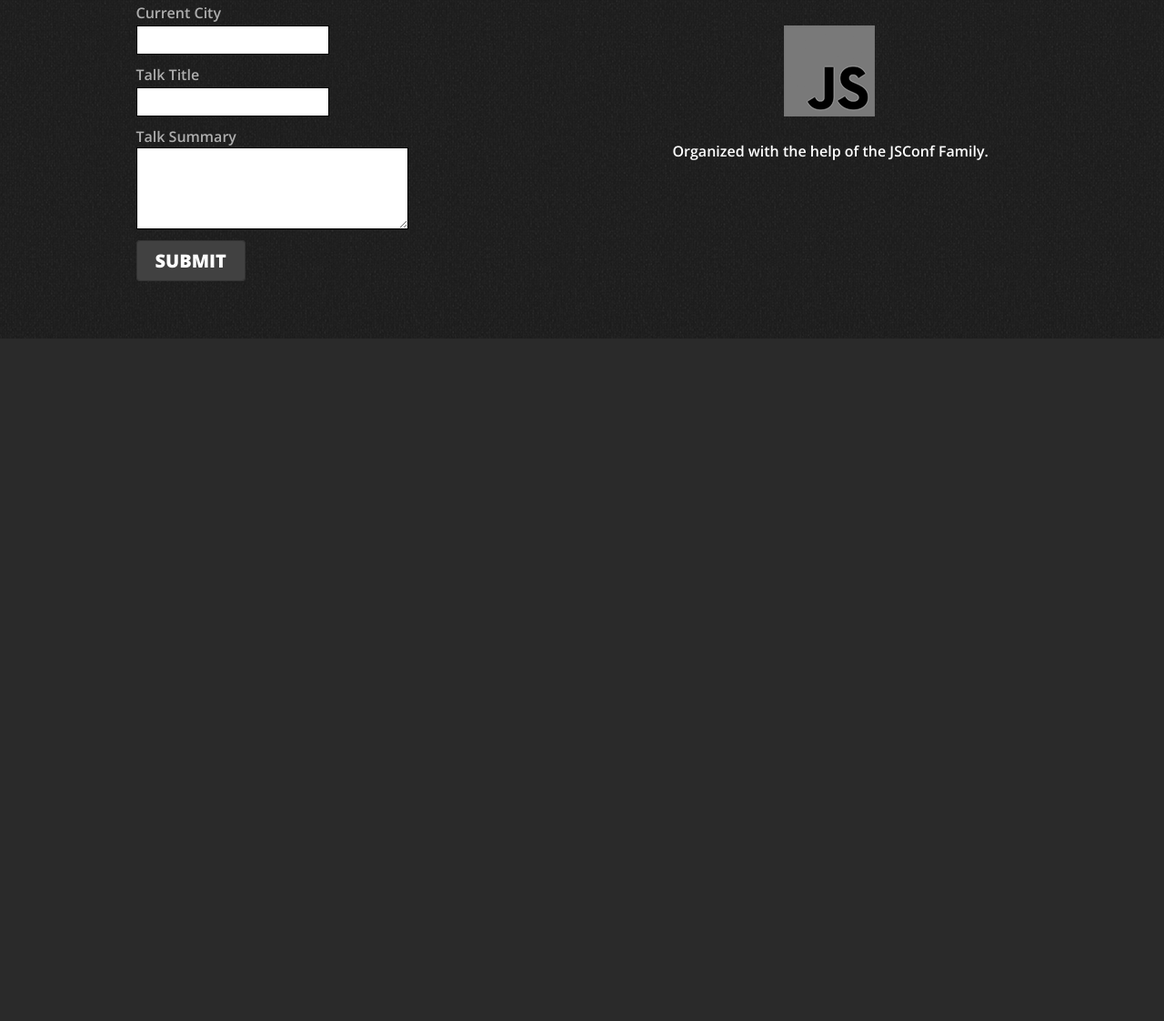
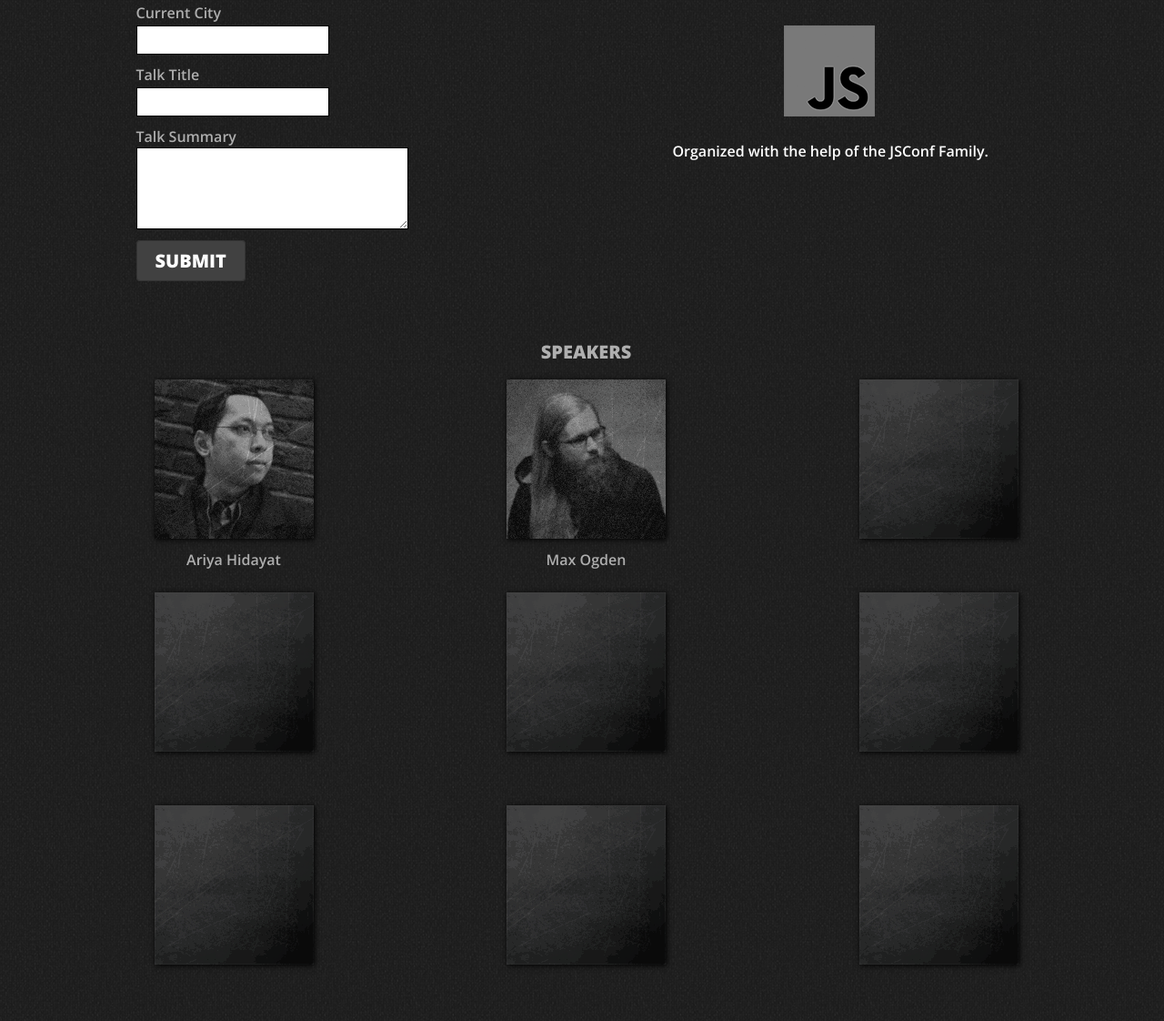
Before and after one commit to EmpireJS/2012.empirejs.org, a website: page public/index.html in a window 1280 px wide. Shown: the part 1103-2225 px from the top of the page at 91% size. Before the commit the page ends 1475 px from the top, so only its background shows below. Drawn offline with nearby package versions, Linux system fonts and the light colour scheme.

Commit message:
[ux] added some speakers

```diff
--- a/public/css/style.css
+++ b/public/css/style.css
@@ -160,6 +160,40 @@ a:hover.button {
   text-shadow: none;
 }
 
+.speakers {
+  clear: both;
+  max-width: 950px;
+  margin: auto;
+  text-align: justify;
+  color: #AEAEAE;
+}
+
+.speakers p {
+  padding-bottom: 0 !important;
+}
+
+.speakers h2 {
+  padding-bottom: 10px;
+}
+
+.speakers div {
+  display: inline-block;
+  text-align: center;
+}
+
+.speakers img {
+  box-shadow: 1px 1px 6px black;
+  moz-box-shadow: 1px 1px 6px black;
+  webkit-box-shadow: 1px 1px 6px black;
+  margin-bottom: 5px;
+}
+
+.speakers:after {
+  content: '';
+  width: 100%;
+  display: inline-block;
+}
+
 .bold {
   font-style: italic;
   font-weight: bold;
--- a/public/index.html
+++ b/public/index.html
@@ -30,6 +30,8 @@
       </p>
       <div id="content">
         <div class="left">
+
+
           <p>Our speakers will showcase the best of what the Javascript community, from both New York and elsewhere, has to offer.</p>
           <p>We are also inviting members of the Javascript community to submit talks of their own. Use the following form to submit your proposal.</p>
           <p>The deadline for talk proposal submission is September 2nd at 11:59 PM EDT.</p>
@@ -61,6 +63,33 @@
             Organized with the help of the JSConf Family.
           </p>
         </div>
+
+	  <div class="speakers">
+	    <h2>Speakers</h2>
+		<div>
+		  <img src="/img/speakers/ariya.gif" alt />
+		  <p>Ariya Hidayat</p>
+		</div>
+	       <div>
+	         <img src="/img/speakers/max.gif" alt />
+	         <p>Max Ogden</p>
+	       </div>
+	       <div>
+	         <img src="/img/speakers/mystery.gif" alt />
+		 <p>&nbsp;</p>
+	       </div>
+	  </div>
+	  <div class="speakers">
+	    <div><img src="/img/speakers/mystery.gif" alt /><p>&nbsp;</p></div>
+	    <div><img src="/img/speakers/mystery.gif" alt /><p>&nbsp;</p></div>
+	    <div><img src="/img/speakers/mystery.gif" alt /><p>&nbsp;</p></div>
+	  </div>
+	  <div class="speakers">
+	    <div><img src="/img/speakers/mystery.gif" alt /><p>&nbsp;</p></div>
+	    <div><img src="/img/speakers/mystery.gif" alt /><p>&nbsp;</p></div>
+	    <div><img src="/img/speakers/mystery.gif" alt /><p>&nbsp;</p></div>
+	  </div>
+
       </div>
     </div>
   </div>
```
Also changed, not shown: public/img/speakers/ariya.gif (added), public/img/speakers/max.gif (added), public/img/speakers/mystery.gif (added).
